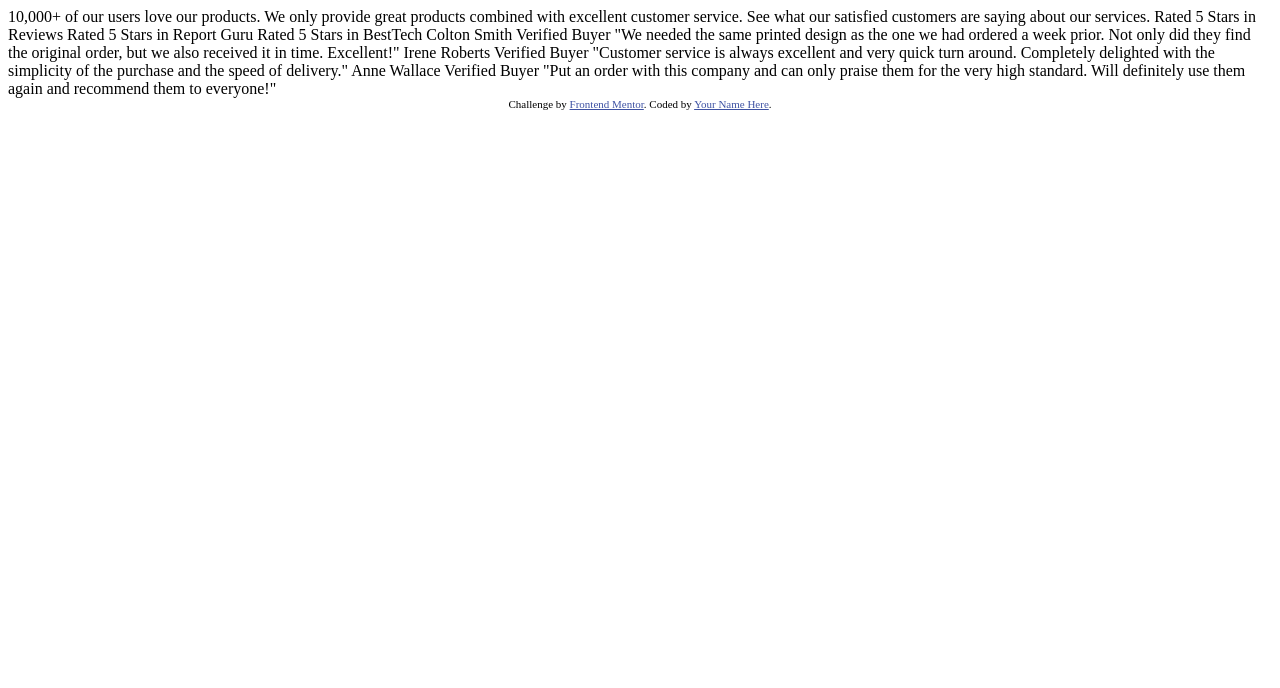
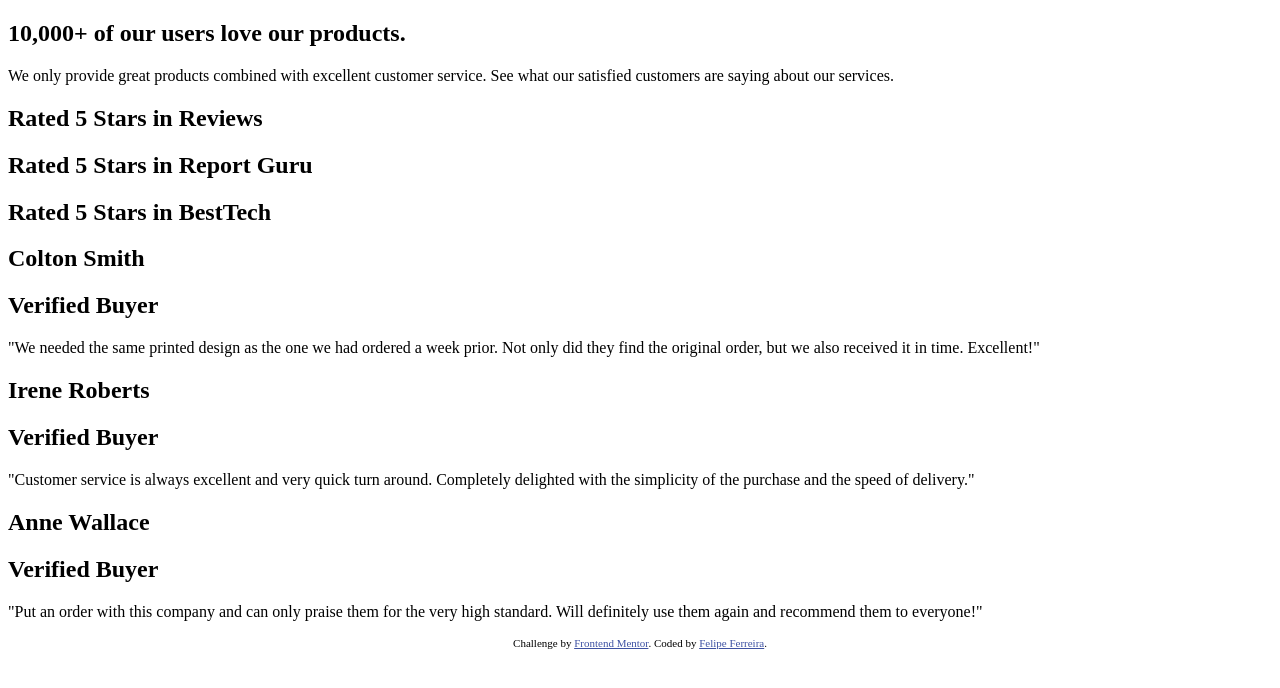
Before and after one commit to FelipeFerreiraSS/Social-proof-section, a plain HTML site: page index.html in a window 1280 px wide. Drawn offline with Linux system fonts and the light colour scheme.

Commit message:
HTML inicial

```diff
--- a/index.html
+++ b/index.html
@@ -26,36 +26,57 @@
     </style>
   </head>
   <body>
-    10,000+ of our users love our products.
-
+    <section class="mainContainer">
+      <h1>10,000+ of our users love our products.</h1>
+      <p>
         We only provide great products combined with excellent customer service.
         See what our satisfied customers are saying about our services.
+      </p>
+    </section>
 
-    Rated 5 Stars in Reviews
-    Rated 5 Stars in Report Guru
-    Rated 5 Stars in BestTech
+    <section class="starsContainer">
+      <h2>Rated 5 Stars in Reviews</h2>
+      <h2>Rated 5 Stars in Report Guru</h2>
+      <h2>Rated 5 Stars in BestTech</h2>
+    </section>
 
-    Colton Smith
-    Verified Buyer
+    <section class="peopleContainer">
+
+      <div>
+        <h2>Colton Smith</h2>
+        <h2>Verified Buyer</h2>
+        <p>
           "We needed the same printed design as the one we had ordered a week prior.
           Not only did they find the original order, but we also received it in time.
           Excellent!"
+        </p>
+      </div>
 
-    Irene Roberts
-    Verified Buyer
+      <div>
+        <h2> Irene Roberts </h2>
+        <h2> Verified Buyer </h2>
+        <p>
           "Customer service is always excellent and very quick turn around. Completely
           delighted with the simplicity of the purchase and the speed of delivery."
+        </p>
+      </div>
 
-    Anne Wallace
-    Verified Buyer
+      <div>
+        <h2> Anne Wallace </h2>
+        <h2> Verified Buyer </h2>
+        <p>
           "Put an order with this company and can only praise them for the very high
           standard. Will definitely use them again and recommend them to everyone!"
+        </p>
+      </div>
+
+    </section>
 
     <div class="attribution">
       Challenge by
       <a href="https://www.frontendmentor.io?ref=challenge" target="_blank"
         >Frontend Mentor</a
-      >. Coded by <a href="#">Your Name Here</a>.
+      >. Coded by <a href="#">Felipe Ferreira</a>.
     </div>
   </body>
 </html>
```
Lines whose indentation alone changed are shown as unchanged.
